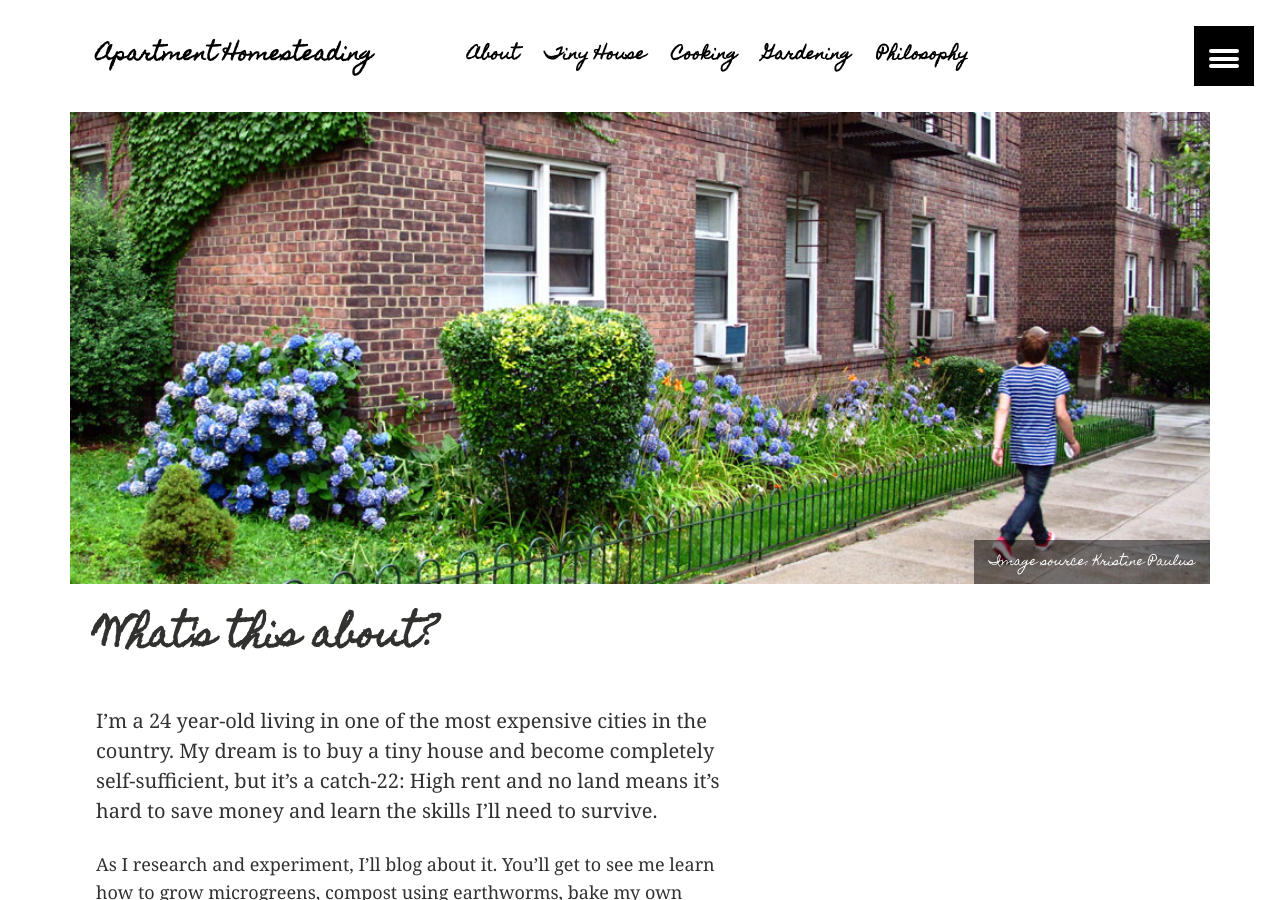
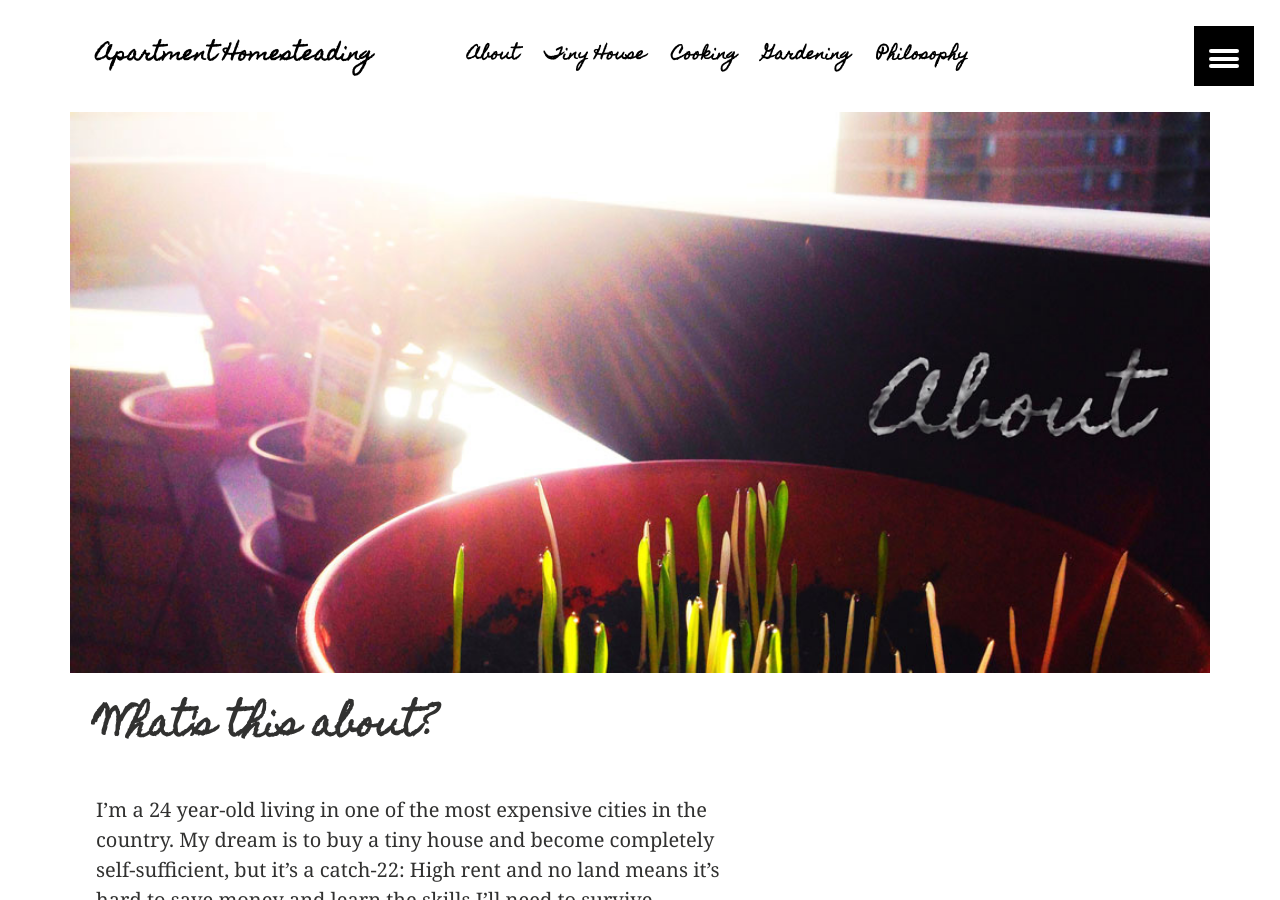
Before and after one commit to apartmenthomesteading/apartmenthomesteading.github.io, a Jekyll site: the page built from about/index.md, in a window 1280 px wide and 900 px high. Built offline with Jekyll 4.4.1, drawn with Linux system fonts in a browser that asks for light colours.

Commit message:
changing about picture

```diff
--- a/about/index.md
+++ b/about/index.md
@@ -4,11 +4,9 @@ title: "What's this about?"
 date: 2014-09-14
 excerpt: "Learning to live my dream"
 image:
-  feature: apartments-feature.jpg
-  teaser: apartments-feature.jpg
-  thumb: apartments-feature.jpg
-  credit: Kristine Paulus
-  creditlink: https://flic.kr/p/a2MeMB
+  feature: balcony-about-feature.jpg
+  teaser: balcony-feature.jpg
+  thumb: balcony-feature.jpg
 ads: false
 share: true
 body-id: about
```
Also changed, not shown: images/balcony-about-feature.jpg (added), images/balcony-teaser.jpg (added).
